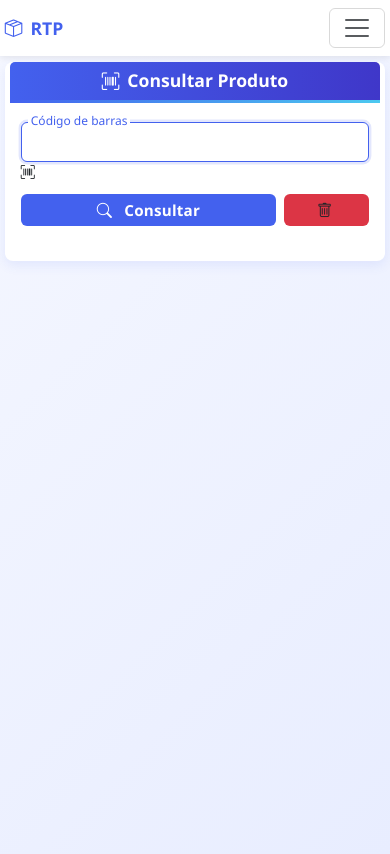
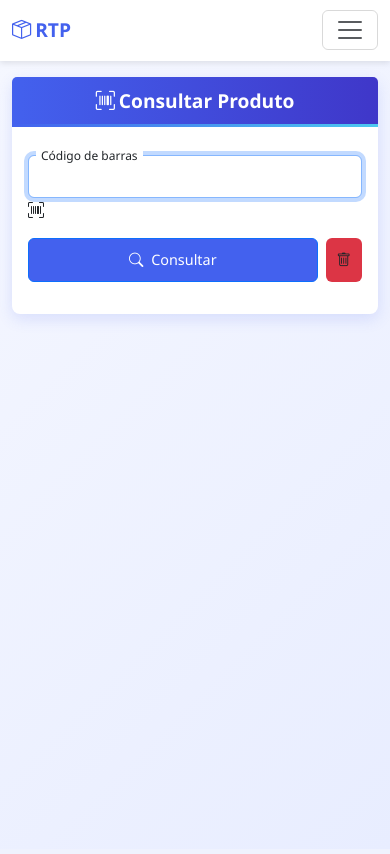
Before and after one commit to Andersonps-dev/AppReversa, a Flask app: page / in a window 390 px wide. After the commit the page ends 320 px from the top, so only its background shows below. Run offline with Flask 3, Linux system fonts and the light colour scheme.

Commit message:
Enable debug mode in Flask app and update viewport settings in index.html for better responsiveness

```diff
--- a/app.py
+++ b/app.py
@@ -203,4 +203,4 @@ def credenciais():
 if __name__ == '__main__':
     with app.app_context():
         db.create_all()
-    app.run(host='0.0.0.0', port=5000)
+    app.run(host='0.0.0.0', port=5000, debug=True)
--- a/templates/index.html
+++ b/templates/index.html
@@ -3,7 +3,7 @@
 <head>
     <meta charset="UTF-8">
     <title>Index</title>
-    <meta name="viewport" content="width=device-width, initial-scale=1">
+    <meta name="viewport" content="width=device-width, initial-scale=1, maximum-scale=1, user-scalable=no">
     <link href="https://cdn.jsdelivr.net/npm/bootstrap@5.3.0/dist/css/bootstrap.min.css" rel="stylesheet">
     <link href="https://cdn.jsdelivr.net/npm/bootstrap-icons@1.10.5/font/bootstrap-icons.css" rel="stylesheet">
     <link rel="icon" type="image/png" href="https://i.postimg.cc/ZKPM50BD/distribuido-1.png">
@@ -15,176 +15,156 @@
             --dark-color: #1a1a2e;
             --light-color: #f8f9fa;
         }
+
         body {
             font-family: 'Segoe UI', Tahoma, Geneva, Verdana, sans-serif;
             background-color: #f5f7ff;
             color: #333;
-            font-size: 14px;
+            height: 100vh;
+            overflow: hidden;
         }
+
         .navbar-brand {
             font-weight: 700;
             color: var(--primary-color) !important;
-            font-size: 1.1rem;
+            font-size: 1.2rem;
+            padding: 0.5rem 0;
         }
+
         .nav-link {
             font-weight: 500;
             color: var(--dark-color) !important;
-            font-size: 0.95rem;
-            padding: 0.3rem 0.7rem;
+            font-size: 0.9rem;
+            padding: 0.5rem 0.75rem;
         }
+
+        .navbar {
+            min-height: 56px;
+            box-shadow: 0 2px 6px rgba(0, 0, 0, 0.1);
+        }
+
         .main-container {
+            height: calc(100vh - 56px);
+            overflow-y: auto;
+            padding: 1rem 0;
             background: linear-gradient(135deg, #f5f7ff 0%, #e8edff 100%);
-            min-height: calc(100vh - 46px);
-            padding: 2.0rem 0 0.5rem 0;
         }
+
         .card {
             border: none;
             border-radius: 8px;
-            box-shadow: 0 4px 12px rgba(67, 97, 238, 0.10);
-            overflow: hidden;
-            margin-bottom: 0.5rem;
+            box-shadow: 0 5px 15px rgba(67, 97, 238, 0.15);
+            margin-bottom: 1rem;
         }
+
         .card-header {
             background: linear-gradient(to right, var(--primary-color), var(--secondary-color));
             color: white;
-            padding: 0.7rem 1rem;
+            padding: 0.75rem 1rem;
             border-bottom: none;
         }
+
         .card-title {
             font-weight: 700;
             margin-bottom: 0;
-            font-size: 1.1rem;
+            font-size: 1.2rem;
         }
+
+        .card-body {
+            padding: 1rem;
+        }
+
         .form-control {
             border-radius: 6px;
-            padding: 7px 10px;
-            border: 1px solid #e0e0e0;
-            font-size: 1rem;
+            padding: 10px 12px;
+            font-size: 0.9rem;
         }
-        .form-control:focus {
-            border-color: var(--primary-color);
-            box-shadow: 0 0 0 0.15rem rgba(67, 97, 238, 0.15);
+
+        .btn {
+            padding: 10px;
+            font-size: 0.9rem;
+            border-radius: 6px;
         }
-        .btn-primary, .btn-success, .btn-clear {
-            border-radius: 6px;
-            padding: 7px 0;
-            font-weight: 600;
-            font-size: 1rem;
-            letter-spacing: 0.2px;
-        }
-        @media (max-width: 600px) {
-            .btn-primary, .btn-success, .btn-clear {
-                padding-top: 4px !important;
-                padding-bottom: 4px !important;
-                font-size: 0.95rem;
-            }
-            .py-3 {
-                padding-top: 0.3rem !important;
-                padding-bottom: 0.3rem !important;
-            }
-        }
+
         .btn-primary {
             background-color: var(--primary-color);
-            border: none;
         }
-        .btn-primary:hover {
-            background-color: var(--secondary-color);
-        }
+
         .btn-success {
             background-color: var(--success-color);
-            border: none;
         }
-        .btn-success:hover {
-            background-color: #3aa8d8;
-        }
+
         .btn-clear {
             background-color: #dc3545;
-            border: none;
         }
-        .btn-clear:hover {
-            background-color: #c82333;
-        }
+
         .alert {
             border-radius: 6px;
-            padding: 0.7rem 1rem;
-            font-size: 0.95rem;
+            padding: 0.75rem;
+            margin-bottom: 1rem;
+            font-size: 0.9rem;
         }
-        .success-animation {
-            animation: pulse 2s infinite;
-        }
-        @keyframes pulse {
-            0% { transform: scale(1); }
-            50% { transform: scale(1.02); }
-            100% { transform: scale(1); }
-        }
-        .input-icon {
-            position: relative;
-        }
-        .input-icon i {
-            position: absolute;
-            right: 10px;
-            top: 50%;
-            transform: translateY(-50%);
-            color: var(--primary-color);
-        }
+
         .floating-label {
             position: relative;
-            margin-bottom: 0.7rem;
+            margin-bottom: 1rem;
         }
+
         .floating-label label {
             position: absolute;
-            top: 7px;
-            left: 10px;
-            color: #999;
+            top: 10px;
+            left: 12px;
+            font-size: 0.9rem;
             transition: all 0.3s ease;
-            pointer-events: none;
             background-color: white;
-            padding: 0 3px;
-            font-size: 0.95rem;
+            padding: 0 5px;
         }
+
         .floating-label input:focus + label,
         .floating-label input:not(:placeholder-shown) + label {
-            top: -10px;
-            left: 7px;
+            top: -8px;
+            left: 8px;
             font-size: 0.75rem;
-            color: var(--primary-color);
         }
-        .modal-content {
-            border-radius: 8px;
-            border: none;
-            box-shadow: 0 4px 12px rgba(0, 0, 0, 0.12);
-        }
-        .modal-header {
-            background: linear-gradient(to right, var(--primary-color), var(--secondary-color));
-            color: white;
-            border-radius: 8px 8px 0 0 !important;
-            padding: 0.7rem 1rem;
-        }
-        .modal-title {
-            font-weight: 600;
-            font-size: 1rem;
-        }
-        .navbar {
-            box-shadow: 0 2px 6px rgba(0, 0, 0, 0.08);
-        }
+
         .status-indicator {
             height: 3px;
             background: linear-gradient(to right, var(--primary-color), var(--success-color));
-            margin-bottom: 0.5rem;
+            margin-bottom: 0.75rem;
         }
-        @media (max-width: 600px) {
-            .container, .main-container, .card, .card-body, .card-header {
-                padding-left: 0.3rem !important;
-                padding-right: 0.3rem !important;
+
+        .input-icon i {
+            position: absolute;
+            right: 12px;
+            top: 50%;
+            transform: translateY(-50%);
+            font-size: 1rem;
         }
-            .card-body {
-                padding: 0.7rem !important;
+
+        /* Otimizações para telas pequenas */
+        @media (max-height: 700px) {
+            .card-header {
+                padding: 0.5rem;
             }
-            .card-header {
-                padding: 0.5rem 0.7rem !important;
+
+            .card-title {
+                font-size: 1rem;
             }
-            .main-container {
-                padding: 0.4rem 0 0.2rem 0 !important;
+
+            .form-control, .btn {
+                padding: 8px 10px;
+                font-size: 0.85rem;
+            }
+
+            .floating-label label {
+                font-size: 0.85rem;
+                top: 8px;
+            }
+
+            .floating-label input:focus + label,
+            .floating-label input:not(:placeholder-shown) + label {
+                top: -6px;
+                font-size: 0.7rem;
             }
         }
     </style>
@@ -192,9 +172,9 @@
 <body>
 
     <nav class="navbar navbar-expand-lg navbar-light bg-white">
-        <div class="container">
+        <div class="container-fluid">
             <a class="navbar-brand" href="/">
-                <i class="bi bi-box-seam me-2"></i>RTP
+                <i class="bi bi-box-seam me-1"></i>RTP
             </a>
             <button class="navbar-toggler" type="button" data-bs-toggle="collapse" data-bs-target="#navbarNav">
                 <span class="navbar-toggler-icon"></span>
@@ -218,7 +198,7 @@
                     </li>
                     <li class="nav-item">
                         <a class="nav-link" href="#" data-bs-toggle="modal" data-bs-target="#modalAtualizarEstoque">
-                            <i class="bi bi-arrow-repeat me-1"></i> Atualizar Estoque
+                            <i class="bi bi-arrow-repeat me-1"></i> Atualizar
                         </a>
                     </li>
                 </ul>
@@ -263,28 +243,30 @@
             </div>
           </div>
         </div>
+
         <div class="modal fade" id="modalLoading" tabindex="-1" aria-hidden="true" data-bs-backdrop="static" data-bs-keyboard="false">
           <div class="modal-dialog modal-dialog-centered">
-        <div class="modal-content" style="text-align:center; padding:2rem;">
-          <div class="spinner-border text-primary" style="width: 4rem; height: 4rem;" role="status">
+            <div class="modal-content" style="text-align:center; padding:1.5rem;">
+              <div class="spinner-border text-primary" style="width: 3rem; height: 3rem;" role="status">
                 <span class="visually-hidden">Carregando...</span>
               </div>
-          <div style="margin-top:1.5rem; font-size:1.2rem;">Atualizando estoque, aguarde...</div>
+              <div style="margin-top:1rem; font-size:1rem;">Atualizando estoque, aguarde...</div>
             </div>
           </div>
         </div>
-        <div class="container">
+
+        <div class="container-fluid">
             <div class="row justify-content-center">
-                <div class="col-lg-8 col-xl-6">
-                    <div class="card mb-4">
+                <div class="col-12 col-md-8 col-lg-6">
+                    <div class="card">
                         <div class="card-header text-center">
                             <h2 class="card-title mb-0">
-                                <i class="bi bi-upc-scan me-2"></i>Consultar Produto
+                                <i class="bi bi-upc-scan me-1"></i>Consultar Produto
                             </h2>
                         </div>
                         <div class="status-indicator"></div>
-                        <div class="card-body p-4">
-                            <form action="/consultar_rua" method="post" id="form-barra" class="mb-4">
+                        <div class="card-body">
+                            <form action="/consultar_rua" method="post" id="form-barra" class="mb-3">
                                 <div class="floating-label">
                                     <input type="text" class="form-control" id="codigo_barra" name="codigo_barra"
                                            value="{{ codigo_barra if not sucesso else '' }}"
@@ -292,46 +274,46 @@
                                     <label for="codigo_barra">Código de barras</label>
                                     <i class="bi bi-upc-scan"></i>
                                 </div>
-                                <div class="d-flex gap-2">
-                                    <button type="submit" class="btn btn-primary w-75 py-3">
-                                        <i class="bi bi-search me-2"></i> Consultar
+                                <div class="d-flex gap-2 mt-2">
+                                    <button type="submit" class="btn btn-primary flex-grow-1">
+                                        <i class="bi bi-search me-1"></i> Consultar
                                     </button>
-                                    <button type="button" class="btn btn-clear w-25 py-3" id="btn-limpar">
-                                        <i class="bi bi-trash me-1"></i>
+                                    <button type="button" class="btn btn-clear" id="btn-limpar">
+                                        <i class="bi bi-trash"></i>
                                     </button>
                                 </div>
                             </form>
 
                             {% if rua %}
-                            <div class="alert alert-success success-animation text-center mb-4">
-                                <h5 class="mb-0">
-                                    <i class="bi bi-check-circle me-2"></i>
+                            <div class="alert alert-success text-center mb-3">
+                                <h5 class="mb-0" style="font-size:1rem;">
+                                    <i class="bi bi-check-circle me-1"></i>
                                     Rua: <span class="fw-bold">{{ rua }}</span>
                                 </h5>
                             </div>
                             <form action="/salvar_endereco" method="post" id="form-endereco">
                                 <input type="hidden" name="codigo_barra" value="{{ codigo_barra }}">
                                 <input type="hidden" name="rua" value="{{ rua }}">
-                                <div class="floating-label mb-4">
+                                <div class="floating-label mb-3">
                                     <input type="text" class="form-control" id="endereco" name="endereco"
                                            placeholder=" " required autofocus>
                                     <label for="endereco">Endereço</label>
                                     <i class="bi bi-signpost"></i>
                                 </div>
-                                <button type="button" class="btn btn-success w-100 py-3" id="btn-salvar-endereco">
-                                    <i class="bi bi-save me-2"></i> Salvar Endereço
+                                <button type="button" class="btn btn-success w-100" id="btn-salvar-endereco">
+                                    <i class="bi bi-save me-1"></i> Salvar
                                 </button>
                             </form>
                             <script>document.getElementById('endereco').focus();</script>
                             {% elif erro %}
                             <div class="alert alert-danger text-center">
-                                <i class="bi bi-exclamation-triangle me-2"></i>{{ erro }}
+                                <i class="bi bi-exclamation-triangle me-1"></i>{{ erro }}
                             </div>
                             {% endif %}
 
                             {% if sucesso %}
-                            <div class="alert alert-success success-animation text-center">
-                                <i class="bi bi-check-circle me-2"></i>{{ sucesso }}
+                            <div class="alert alert-success text-center">
+                                <i class="bi bi-check-circle me-1"></i>{{ sucesso }}
                             </div>
                             <script>
                                 document.getElementById('codigo_barra').value = '';
@@ -451,12 +433,6 @@
                 input.focus();
                 input.select();
             }
-
-            // Adiciona classe de animação quando há sucesso
-            const successAlerts = document.querySelectorAll('.alert-success');
-            successAlerts.forEach(alert => {
-                alert.classList.add('animate__animated', 'animate__fadeIn');
-            });
         });
 
         // Validação do formulário
```
Lines whose indentation alone changed are shown as unchanged.
